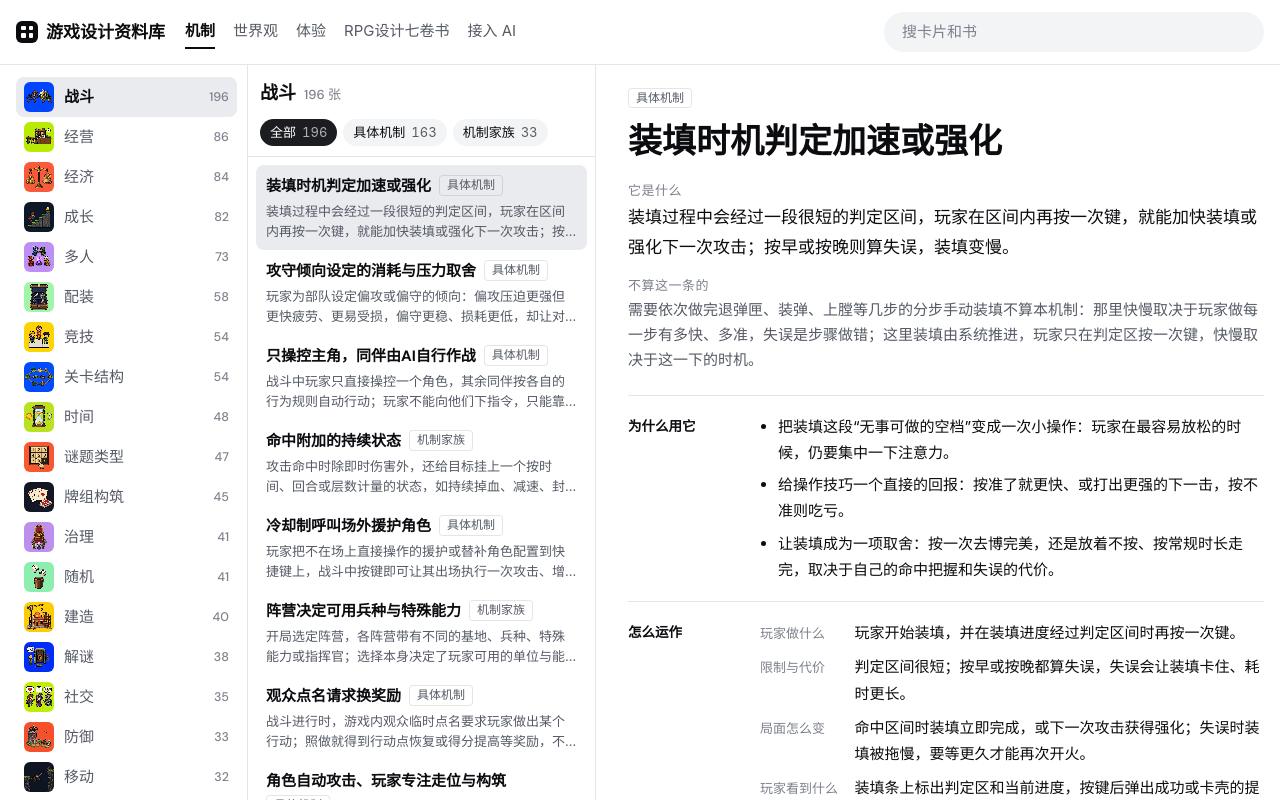
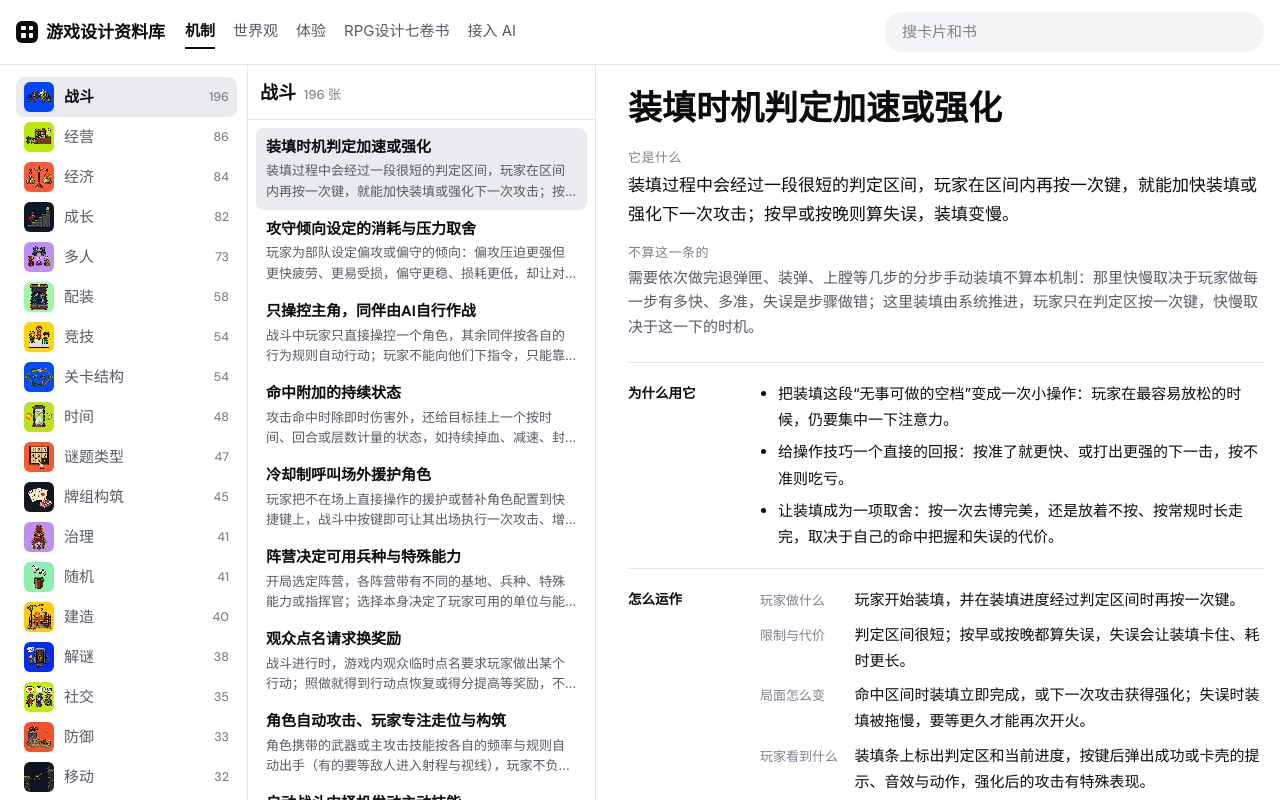
Before and after one commit to mmlong818/game-mechanism-library, a React (Vite) app: page /#/c/mechanism/combat/active-reload-timing in a window 1280 px wide. Built offline with nearby package versions, Linux system fonts and the light colour scheme.

Commit message:
Remove the mechanism level filter and level labels from the list, card and search results

```diff
--- a/src/browse.tsx
+++ b/src/browse.tsx
@@ -2,12 +2,10 @@
 // 左栏是分组，中栏是当前分组的卡片，右栏是当前这张卡的全文。三栏各自滚动，页面本身不滚动。
 // 窄一些时左栏收成中栏顶部的下拉选择；再窄只留右栏，分组和卡片列表收进正文上方的抽屉。
 import { useEffect, useMemo, useRef, useState, type KeyboardEvent } from "react";
-import { LEVELS, LIBS, cover, loadAll, loadIndex, loadRedirects, useAsync, type Core, type LibId, type Shell } from "./data";
+import { LIBS, cover, loadAll, loadIndex, loadRedirects, useAsync, type Core, type LibId, type Shell } from "./data";
 import { CardPane } from "./entry";
 import { goHome, href, replaceHash } from "./router";
-import { Status, Tags, useTitle } from "./ui";
-
-const FILTERS = ["", ...LEVELS];
+import { Status, useTitle } from "./ui";
 
 // 让栏里的当前项保持可见：只滚这一栏，不动别处。
 function reveal(box: HTMLElement | null) {
@@ -53,14 +51,6 @@ export function BrowsePage({ core, lib, group, card }: { core: Core; lib: LibId;
 
   useTitle(shell ? `${shell.name} · ${meta.name}` : meta.name);
 
-  // 机制可按层级筛选中栏。当前这张卡不在筛选结果里时（比如从链接跳过来），取消筛选。
-  const [tag, setTag] = useState("");
-  useEffect(() => setTag(""), [lib]);
-  useEffect(() => {
-    if (tag && shell && !shell.tags.includes(tag)) setTag("");
-  }, [tag, shell]);
-  const items = tag ? inGroup.filter((e) => e.tags.includes(tag)) : inGroup;
-
   const groupBox = useRef<HTMLElement>(null);
   const listBox = useRef<HTMLDivElement>(null);
   const refocus = useRef(false);
@@ -71,7 +61,7 @@ export function BrowsePage({ core, lib, group, card }: { core: Core; lib: LibId;
       refocus.current = false;
       listBox.current?.querySelector<HTMLElement>("[aria-current]")?.focus({ preventScroll: true });
     }
-  }, [shell?.id, items.length]);
+  }, [shell?.id, inGroup.length]);
 
   // 窄屏的抽屉：选了卡片就收起；换分组不收，接着选卡片。
   const [open, setOpen] = useState(false);
@@ -80,8 +70,8 @@ export function BrowsePage({ core, lib, group, card }: { core: Core; lib: LibId;
   // 焦点在中栏时，上下键换到上一张、下一张。
   const onKey = (e: KeyboardEvent) => {
     if (e.key !== "ArrowDown" && e.key !== "ArrowUp") return;
-    const at = items.findIndex((x) => x.id === shell?.id);
-    const next = items[at + (e.key === "ArrowDown" ? 1 : -1)];
+    const at = inGroup.findIndex((x) => x.id === shell?.id);
+    const next = inGroup[at + (e.key === "ArrowDown" ? 1 : -1)];
     if (at < 0 || !next) return;
     e.preventDefault();
     refocus.current = true;
@@ -130,26 +120,13 @@ export function BrowsePage({ core, lib, group, card }: { core: Core; lib: LibId;
             {g.name}
             <i className="num">{g.count} 张</i>
           </h2>
-          {lib === "mechanism" && (
-            <div className="filter" role="group" aria-label="按层级筛选">
-              {FILTERS.filter((f) => !f || inGroup.some((e) => e.tags.includes(f))).map((f) => (
-                <button key={f} type="button" aria-pressed={f === tag} onClick={() => setTag(f)}>
-                  {f || "全部"}
-                  <i>{f ? inGroup.filter((e) => e.tags.includes(f)).length : inGroup.length}</i>
-                </button>
-              ))}
-            </div>
-          )}
         </div>
         <div className="list-items" ref={listBox} onKeyDown={onKey}>
           <ul>
-            {items.map((e) => (
+            {inGroup.map((e) => (
               <li key={e.id}>
                 <a href={href.card(e)} aria-current={e.id === shell?.id ? "true" : undefined} onClick={() => setOpen(false)}>
-                  <span className="list-name">
-                    <b>{e.name}</b>
-                    <Tags tags={e.tags} />
-                  </span>
+                  <b className="list-name">{e.name}</b>
                   <span className="list-sum">{e.summary}</span>
                 </a>
               </li>
--- a/src/data.ts
+++ b/src/data.ts
@@ -26,8 +26,6 @@ export const isLib = (v: string): v is LibId => LIBS.some((l) => l.id === v);
 export const BOOK = "book";
 export const BOOK_NAME = "书";
 export const libName = (id: string) => (id === BOOK ? BOOK_NAME : (LIBS.find((l) => l.id === id)?.name ?? id));
-
-export const LEVELS = ["具体机制", "机制家族", "设计模式"];
 
 export type Core = {
   release: string;
--- a/src/entry.tsx
+++ b/src/entry.tsx
@@ -2,7 +2,7 @@
 import { useEffect, useRef, type ReactNode } from "react";
 import { LIBS, loadGroupCards, useAll, useAsync, type All, type Card, type LibId, type Shell } from "./data";
 import { href } from "./router";
-import { Status, Tags } from "./ui";
+import { Status } from "./ui";
 
 type Obj = Record<string, unknown>;
 const S = (v: unknown): string => (typeof v === "string" ? v.trim() : typeof v === "number" ? String(v) : "");
@@ -361,7 +361,6 @@ export function CardPane({ lib, shell }: { lib: LibId; shell: Shell }) {
   return (
     <article className="card" ref={box}>
       <header className="card-head">
-        <Tags tags={shell.tags} />
         <h1>{shell.name}</h1>
         <dl className="lead">
           <div>
--- a/src/globals.css
+++ b/src/globals.css
@@ -298,20 +298,16 @@ pre {
   flex-wrap: wrap;
   gap: 6px;
 }
-.filter a,
-.filter button {
-  border: 0;
+.filter a {
   padding: 5px 14px;
   border-radius: 999px;
   background: var(--plate);
   font-size: 14px;
 }
-.filter a:hover,
-.filter button:hover {
+.filter a:hover {
   background: var(--plate-2);
 }
-.filter a[aria-current],
-.filter button[aria-pressed="true"] {
+.filter a[aria-current] {
   background: var(--action);
   color: var(--action-ink);
 }
@@ -319,24 +315,6 @@ pre {
   margin-left: 6px;
   opacity: 0.65;
   font-variant-numeric: tabular-nums;
-}
-.tag {
-  display: inline-block;
-  font-size: 12px;
-  line-height: 1.7;
-  padding: 0 8px;
-  border-radius: 4px;
-  box-shadow: inset 0 0 0 1px var(--edge);
-  color: var(--ink-2);
-  white-space: nowrap;
-  font-weight: 400;
-  font-family: var(--sans);
-}
-.tags {
-  display: inline-flex;
-  flex-wrap: wrap;
-  gap: 4px;
-  vertical-align: 2px;
 }
 
 /* 条目列表 */
@@ -447,11 +425,6 @@ pre {
   font-weight: 500;
   color: var(--ink-3);
 }
-.list-head .filter a,
-.list-head .filter button {
-  padding: 3px 10px;
-  font-size: 13px;
-}
 .group-select {
   display: none;
 }
@@ -487,11 +460,10 @@ pre {
 .list-items a[aria-current] {
   background: var(--plate-2);
 }
-.list-name b {
+.list-name {
   font-family: var(--head);
   font-size: 15px;
   line-height: 1.45;
-  margin-right: 8px;
 }
 .list-sum {
   font-size: 13px;
@@ -527,7 +499,7 @@ pre {
   font-size: clamp(24px, 3.6vw, 34px);
   font-weight: 900;
   line-height: 1.3;
-  margin: 8px 0 16px;
+  margin: 0 0 16px;
 }
 .lead {
   margin: 0;
--- a/src/ui.tsx
+++ b/src/ui.tsx
@@ -1,5 +1,5 @@
 import { useEffect } from "react";
-import { LEVELS, libName, type Core, type Shell } from "./data";
+import { libName, type Core, type Shell } from "./data";
 import { href } from "./router";
 
 export function useTitle(title: string) {
@@ -24,21 +24,6 @@ export function Status({ error }: { error?: Error }) {
   );
 }
 
-// 只显示机制库的层级标签；发布包里的其他标签（new、thin）网站不区分。
-export function Tags({ tags }: { tags: string[] }) {
-  const shown = tags.filter((t) => LEVELS.includes(t));
-  if (!shown.length) return null;
-  return (
-    <span className="tags">
-      {shown.map((t) => (
-        <span key={t} className="tag">
-          {t}
-        </span>
-      ))}
-    </span>
-  );
-}
-
 // 搜索结果列表：名称加开头那句话。卡片进三栏界面，书的章节进阅读页。
 export function EntryList({ items, core, where = false }: { items: Shell[]; core: Core; where?: boolean }) {
   return (
@@ -48,7 +33,6 @@ export function EntryList({ items, core, where = false }: { items: Shell[]; core
           <a href={href.shell(e)}>
             <b>{e.name}</b>
           </a>
-          <Tags tags={e.tags} />
           {where && (
             <span className="where">
               {libName(e.collection)} · {core.groupName(e.collection, e.group)}
```
Also changed, not shown: 1 other file (tests, documents, lock files or other folders).
